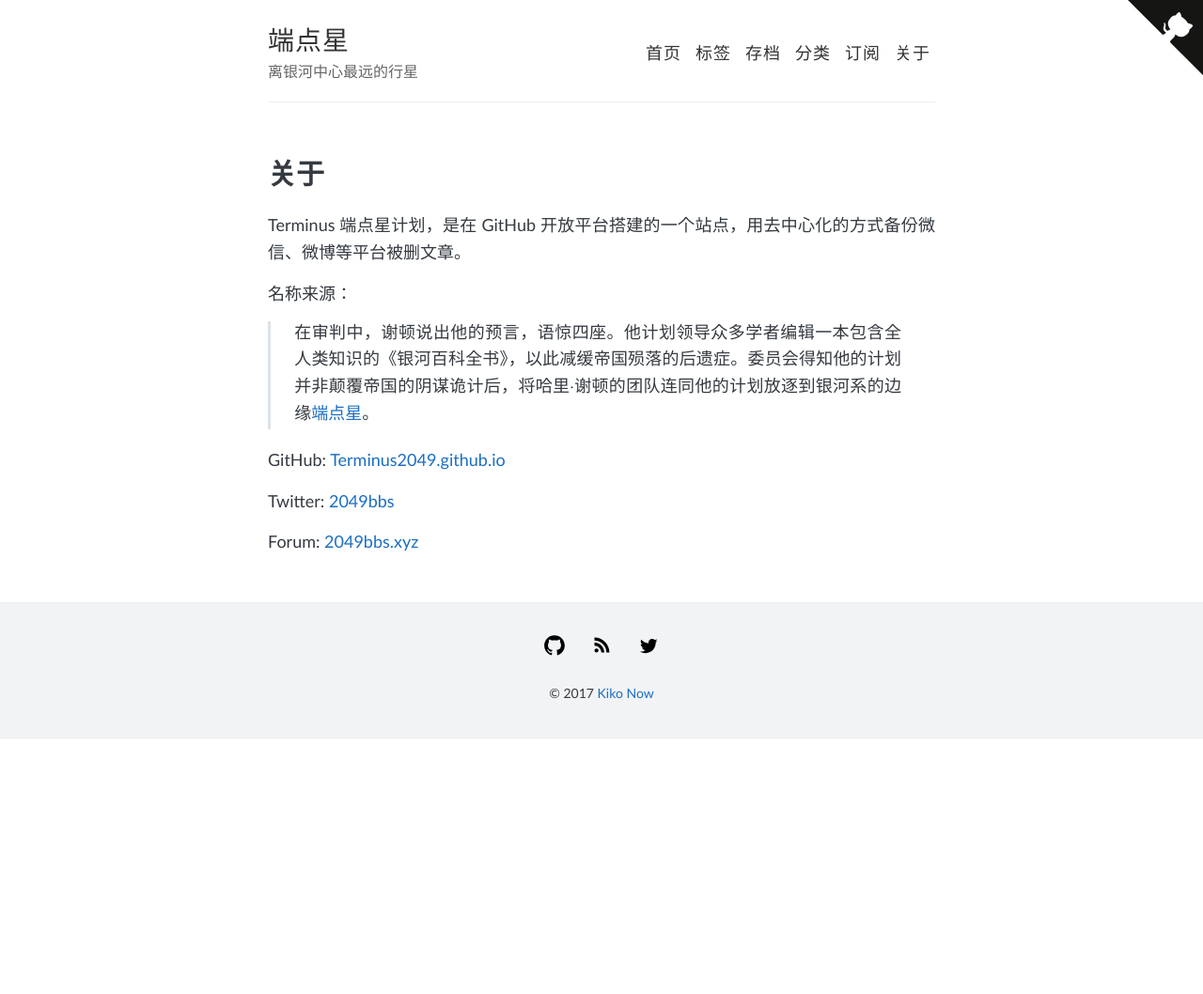
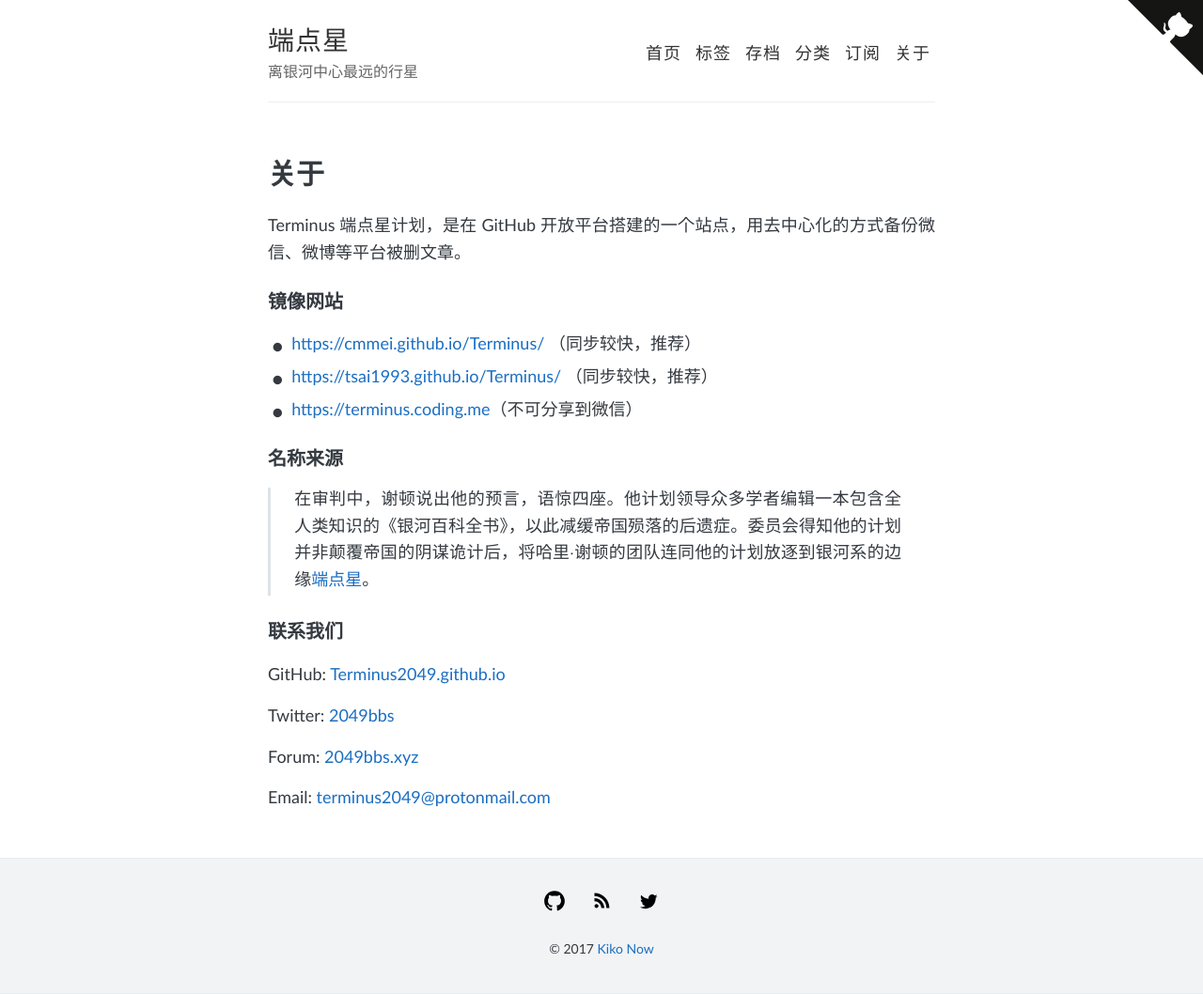
Before and after one commit to Terminus2049/Terminus2049.github.io, a Jekyll site: the page built from about.html, in a window 1280 px wide. Shown: the whole page at 94% size. Built offline with Jekyll 4.4.1, drawn with Linux system fonts in a browser that asks for light colours; before the commit the page ends 900 px from its top, so only the background shows below that.

Commit message:
更新 about

```diff
--- a/about.html
+++ b/about.html
@@ -10,14 +10,26 @@
 <div class="entry">
   <p>Terminus 端点星计划，是在 GitHub 开放平台搭建的一个站点，用去中心化的方式备份微信、微博等平台被删文章。</p>
 
-<p>名称来源：</p>
+<h3>镜像网站</h3>
+
+<ul>
+<li><a href="https://cmmei.github.io/Terminus/">https://cmmei.github.io/Terminus/</a> （同步较快，推荐）</li>
+<li><a href="https://tsai1993.github.io/Terminus/">https://tsai1993.github.io/Terminus/</a> （同步较快，推荐）</li>
+<li><a href="https://terminus.coding.me">https://terminus.coding.me</a>（不可分享到微信）</li>
+</ul>
+
+<h3>名称来源</h3>
 
 <blockquote>
 <p>在审判中，谢顿说出他的预言，语惊四座。他计划领导众多学者编辑一本包含全人类知识的《银河百科全书》，以此减缓帝国殒落的后遗症。委员会得知他的计划并非颠覆帝国的阴谋诡计后，将哈里·谢顿的团队连同他的计划放逐到银河系的边缘<a href="https://zh.wikipedia.org/wiki/基地 (小说)">端点星</a>。</p>
 </blockquote>
+
+<h3>联系我们</h3>
 
 <p>GitHub: <a href="https://github.com/Terminus2049/Terminus2049.github.io">Terminus2049.github.io</a></p>
 
 <p>Twitter: <a href="https://www.twitter.com/2049bbs">2049bbs</a></p>
 
 <p>Forum: <a href="https://2049bbs.xyz/">2049bbs.xyz</a></p>
+
+<p>Email: <a href="mailto:terminus2049@protonmail.com">terminus2049@protonmail.com</a></p>
```
